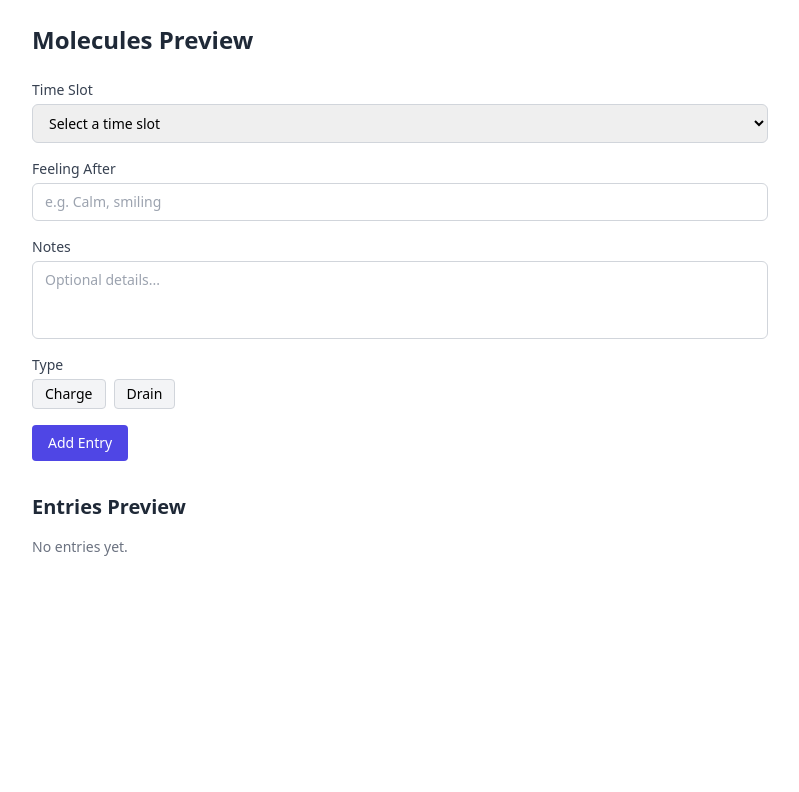
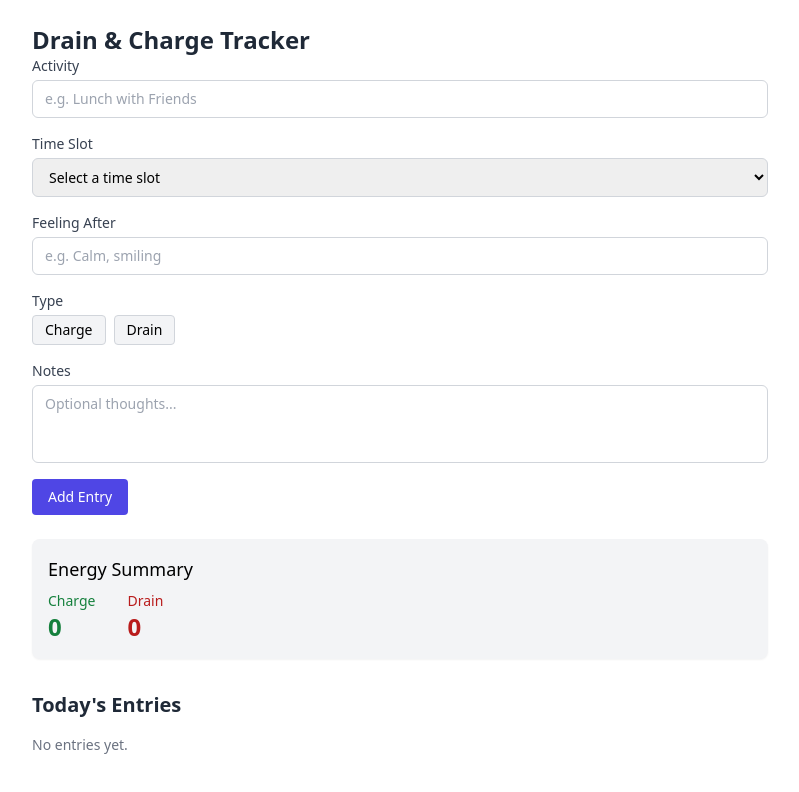
Before and after one commit to AbhyasKanaujia/drain_charge_tracker, a React (Create React App) app in the folder client/: page / in a window 1280 px wide. Shown: the top 792 px of the page, without its empty margins (240-1039 px from the left). Built offline with nearby package versions, Linux system fonts and the light colour scheme.

Commit message:
Add organisms

```diff
--- a/client/src/App.js
+++ b/client/src/App.js
@@ -1,73 +1,29 @@
 import { useState } from 'react';
-
 import PageContainer from './components/layout/PageContainer';
 import Heading from './components/atoms/Heading';
-import TextArea from './components/atoms/TextArea';
-import Button from './components/atoms/Button';
 
-import TimeSlotSelect from './components/molecules/TimeSlotSelect';
-import FeelingInput from './components/molecules/FeelingInput';
-import TypeSelector from './components/molecules/TypeSelector';
-import EntryRow from './components/molecules/EntryRow';
+import EntryForm from './components/organisms/EntryForm';
+import EntryList from './components/organisms/EntryList';
+import SummaryCard from './components/organisms/SummaryCard';
+import DrainSuggestion from './components/organisms/DrainSuggestion';
 
 function App() {
-  const [formData, setFormData] = useState({
-    timeSlot: '',
-    activity: '',
-    feelingAfter: '',
-    type: '',
-    notes: ''
-  });
-
   const [entries, setEntries] = useState([]);
 
-  const handleChange = (e) => {
-    setFormData(prev => ({
-      ...prev,
-      [e.target.name]: e.target.value
-    }));
-  };
-
-  const handleTypeChange = (e) => {
-    setFormData(prev => ({ ...prev, type: e.target.value }));
-  };
-
-  const handleSubmit = (e) => {
-    e.preventDefault();
-    setEntries(prev => [formData, ...prev]);
-    setFormData({ timeSlot: '', activity: '', feelingAfter: '', type: '', notes: '' });
+  const handleAddEntry = (entry) => {
+    setEntries(prev => [
+      { ...entry, createdAt: new Date().toISOString() },
+      ...prev
+    ]);
   };
 
   return (
     <PageContainer>
-      <Heading level={1}>Molecules Preview</Heading>
-
-      <form onSubmit={handleSubmit} className="space-y-4 mt-6">
-        <TimeSlotSelect value={formData.timeSlot} onChange={handleChange} />
-
-        <FeelingInput value={formData.feelingAfter} onChange={handleChange} />
-
-        <TextArea
-          label="Notes"
-          name="notes"
-          value={formData.notes}
-          onChange={handleChange}
-          placeholder="Optional details..."
-        />
-
-        <TypeSelector value={formData.type} onChange={handleTypeChange} />
-
-        <Button type="submit" variant="primary">Add Entry</Button>
-      </form>
-
-      <div className="mt-8 space-y-4">
-        <Heading level={2}>Entries Preview</Heading>
-        {entries.length === 0 ? (
-          <p className="text-sm text-gray-500">No entries yet.</p>
-        ) : (
-          entries.map((entry, index) => <EntryRow key={index} entry={entry} />)
-        )}
-      </div>
+      <Heading level={1}>Drain & Charge Tracker</Heading>
+      <EntryForm onSubmit={handleAddEntry} />
+      <SummaryCard entries={entries} />
+      <DrainSuggestion entries={entries} />
+      <EntryList entries={entries} />
     </PageContainer>
   );
 }
--- /dev/null
+++ b/client/src/components/organisms/DrainSuggestion.jsx
@@ -0,0 +1,23 @@
+const DrainSuggestion = ({ entries }) => {
+  const drains = entries.filter(e => e.type === 'D');
+  if (drains.length === 0) return null;
+
+  const oldestDrain = drains.reduce((a, b) =>
+    new Date(a.createdAt) < new Date(b.createdAt) ? a : b
+  );
+
+  return (
+    <div className="mt-6 p-4 border-l-4 border-red-500 bg-red-50 text-sm">
+      <p className="font-semibold mb-1">Suggestion:</p>
+      <p>
+        Consider removing or reducing: <strong>{oldestDrain.activity}</strong>
+        <br />
+        <span className="text-xs text-gray-500">
+          ({oldestDrain.timeSlot}, {oldestDrain.feelingAfter})
+        </span>
+      </p>
+    </div>
+  );
+};
+
+export default DrainSuggestion;
--- /dev/null
+++ b/client/src/components/organisms/EntryForm.jsx
@@ -0,0 +1,62 @@
+import { useState } from 'react';
+import TimeSlotSelect from '../molecules/TimeSlotSelect';
+import FeelingInput from '../molecules/FeelingInput';
+import TypeSelector from '../molecules/TypeSelector';
+import TextField from '../atoms/TextField';
+import TextArea from '../atoms/TextArea';
+import Button from '../atoms/Button';
+
+const defaultState = {
+  timeSlot: '',
+  activity: '',
+  feelingAfter: '',
+  type: '',
+  notes: ''
+};
+
+const EntryForm = ({ onSubmit }) => {
+  const [formData, setFormData] = useState(defaultState);
+
+  const handleChange = (e) => {
+    setFormData(prev => ({
+      ...prev,
+      [e.target.name]: e.target.value
+    }));
+  };
+
+  const handleTypeChange = (e) => {
+    setFormData(prev => ({ ...prev, type: e.target.value }));
+  };
+
+  const handleSubmit = (e) => {
+    e.preventDefault();
+    if (!formData.activity || !formData.type || !formData.timeSlot) return;
+    onSubmit(formData);
+    setFormData(defaultState);
+  };
+
+  return (
+    <form onSubmit={handleSubmit} className="space-y-4">
+      <TextField
+        label="Activity"
+        name="activity"
+        value={formData.activity}
+        onChange={handleChange}
+        placeholder="e.g. Lunch with Friends"
+      />
+      <TimeSlotSelect value={formData.timeSlot} onChange={handleChange} />
+      <FeelingInput value={formData.feelingAfter} onChange={handleChange} />
+      <TypeSelector value={formData.type} onChange={handleTypeChange} />
+      <TextArea
+        label="Notes"
+        name="notes"
+        value={formData.notes}
+        onChange={handleChange}
+        placeholder="Optional thoughts..."
+      />
+      <Button type="submit" variant="primary">Add Entry</Button>
+    </form>
+  );
+};
+
+export default EntryForm;
--- /dev/null
+++ b/client/src/components/organisms/EntryList.jsx
@@ -0,0 +1,19 @@
+import EntryRow from '../molecules/EntryRow';
+import Heading from '../atoms/Heading';
+
+const EntryList = ({ entries = [] }) => {
+  return (
+    <div className="space-y-4 mt-8">
+      <Heading level={2}>Today's Entries</Heading>
+      {entries.length === 0 ? (
+        <p className="text-sm text-gray-500">No entries yet.</p>
+      ) : (
+        entries.map((entry, index) => (
+          <EntryRow key={index} entry={entry} />
+        ))
+      )}
+    </div>
+  );
+};
+
+export default EntryList;
--- /dev/null
+++ b/client/src/components/organisms/SummaryCard.jsx
@@ -0,0 +1,35 @@
+const SummaryCard = ({ entries }) => {
+  const count = { C: 0, D: 0 };
+  entries.forEach(e => {
+    if (e.type === 'C') count.C += 1;
+    else if (e.type === 'D') count.D += 1;
+  });
+
+  const total = count.C + count.D;
+
+  return (
+    <div className="bg-gray-100 rounded-lg p-4 mt-6 shadow-sm">
+      <div className="text-lg font-medium mb-2">Energy Summary</div>
+      <div className="flex gap-8">
+        <div className="flex flex-col text-green-700">
+          <span className="text-sm">Charge</span>
+          <span className="text-2xl font-semibold">{count.C}</span>
+        </div>
+        <div className="flex flex-col text-red-700">
+          <span className="text-sm">Drain</span>
+          <span className="text-2xl font-semibold">{count.D}</span>
+        </div>
+        {total > 0 && (
+          <div className="flex flex-col text-gray-700">
+            <span className="text-sm">Charge %</span>
+            <span className="text-2xl font-semibold">
+              {Math.round((count.C / total) * 100)}%
+            </span>
+          </div>
+        )}
+      </div>
+    </div>
+  );
+};
+
+export default SummaryCard;
```
